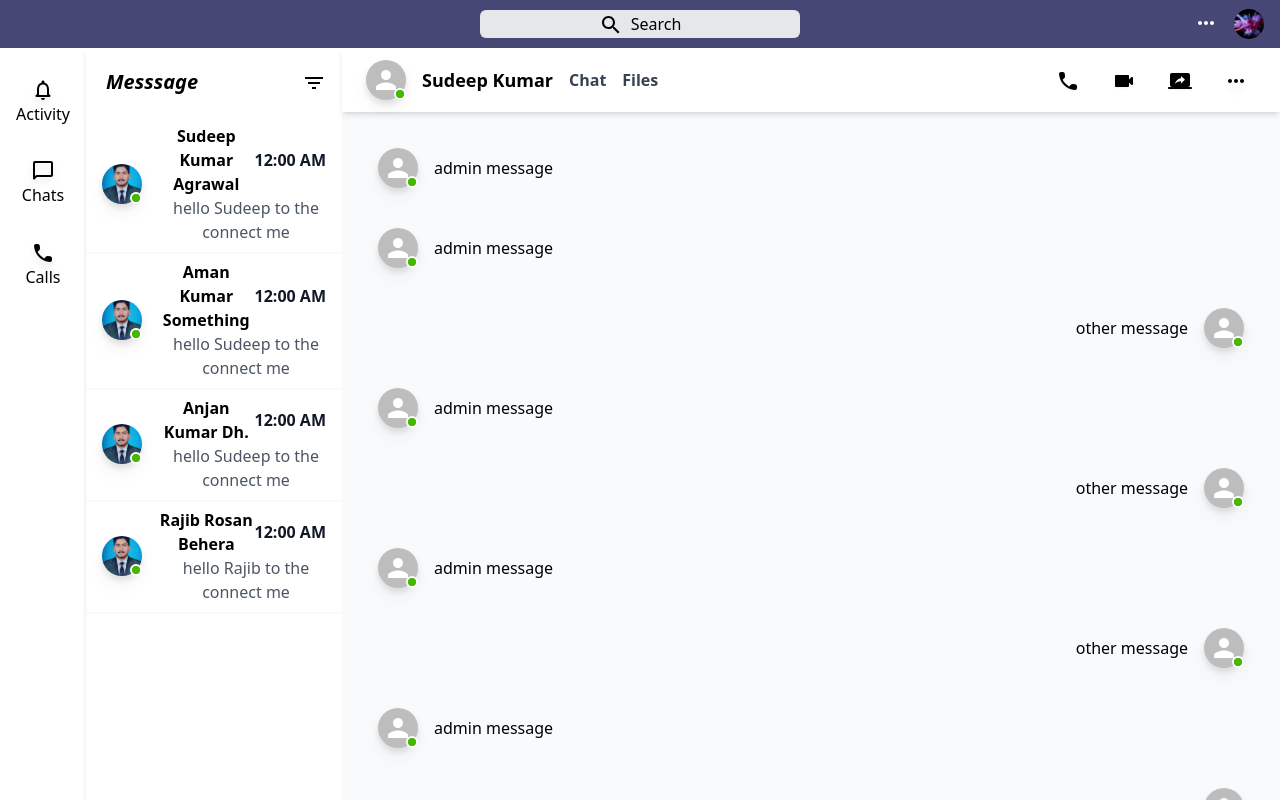
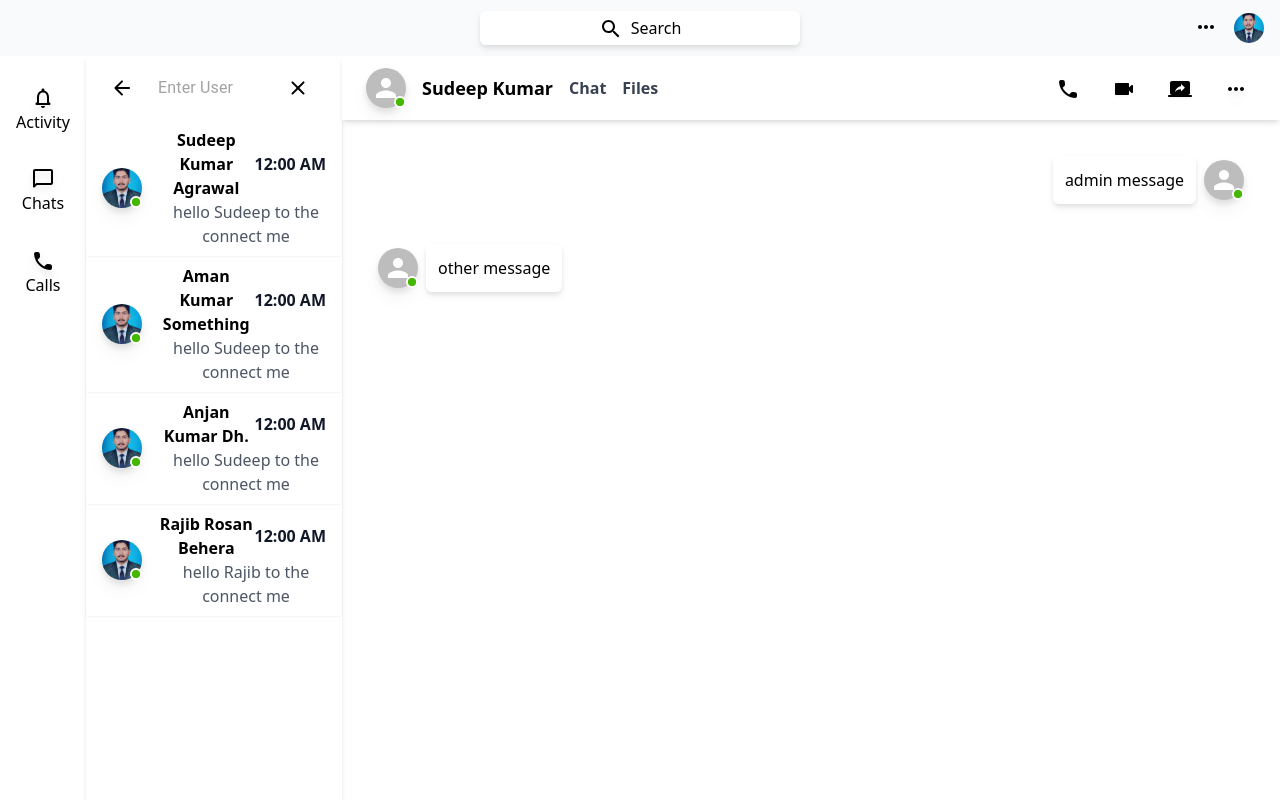
Before and after one commit to Sudeep-kr-1999/Connect-Me, a React (Create React App) app: page / in a window 1280 px wide. Both pictures are taken after a click on the element 314 px from the left and 82 px from the top of the page. Shown: the top 800 px of the page. Built offline with nearby package versions, Linux system fonts and the light colour scheme.

Commit message:
Search box template fn added, message filter template fn added , chat text scroll behaviour modified

```diff
--- a/src/components/AdminMessageBox/AdminMessageBox.tsx
+++ b/src/components/AdminMessageBox/AdminMessageBox.tsx
@@ -33,7 +33,10 @@ const StyledBadge = styled(Badge)(({ theme }) => ({
 
 export default function AdminMessageBox({}: Props) {
   return (
-    <div className="admin-message-box relative flex h-fit m-2 p-2 justify-start items-center">
+    <div className="admin-message-box relative flex h-fit m-2 p-2 justify-end items-center">
+      <span className="admin-message relative block p-3 m-1 rounded-md bg-white drop-shadow-md font-medium">
+        admin message
+      </span>
       <span className="admin-avatar relative block m-1">
         <StyledBadge
           overlap="circular"
@@ -43,9 +46,6 @@ export default function AdminMessageBox({}: Props) {
           <Avatar alt="Sudeep Kumar" src="" className="drop-shadow-lg"></Avatar>
         </StyledBadge>
       </span>
-      <span className="admin-message relative block p-2 m-1 rounded-md">
-        admin message
-      </span>
     </div>
   );
 }
--- a/src/components/ChatBox/ChatBox.tsx
+++ b/src/components/ChatBox/ChatBox.tsx
@@ -47,7 +47,7 @@ const StyledBadge = styled(Badge)(({ theme }) => ({
 
 export default function ChatBox({}: Props) {
   return (
-    <div className="chat-menu relative flex flex-col flex-1 h-[56em] bg-slate-50">
+    <div className="chat-menu relative flex flex-col flex-1 h-[56em]">
       {/* top section  */}
       <div className="topSection relative flex justify-between p-1 px-4 items-center shadow-md bg-white">
         <div className="top-left relative flex items-center">
@@ -102,22 +102,6 @@ export default function ChatBox({}: Props) {
       <div className="message-section relative flex flex-1 flex-col p-4 overflow-y-scroll">
         {/* if message from admin then in the right  */}
         <AdminMessageBox />
-        <AdminMessageBox />
-        {/* if message from other user then in the left  */}
-        <OtherUserMessageBox />
-        <AdminMessageBox />
-        <OtherUserMessageBox />
-        <AdminMessageBox />
-        <OtherUserMessageBox />
-        <AdminMessageBox />
-        <OtherUserMessageBox />
-        <AdminMessageBox />
-        <OtherUserMessageBox />
-        <AdminMessageBox />
-        <OtherUserMessageBox />
-        <AdminMessageBox />
-        <OtherUserMessageBox />
-        <AdminMessageBox />
         <OtherUserMessageBox />
       </div>
       {/* lower section  */}
@@ -131,10 +115,11 @@ export default function ChatBox({}: Props) {
               fullWidth
               placeholder="Type a Message"
               multiline
+              maxRows={10}
               InputProps={{ disableUnderline: true }}
             />
           </div>
-          <div className="options-container relative flex">
+          <div className="options-container relative self-end justify-self-center flex pb-2">
             <span className="emoji-icon relative block m-2">
               <EmojiEmotionsOutlinedIcon />
             </span>
@@ -146,7 +131,7 @@ export default function ChatBox({}: Props) {
             </span>
           </div>
         </div>
-        <span className="send-button-container relative block m-2">
+        <span className="send-button-container relative block m-2 self-end justify-self-center pb-4">
           <SendOutlinedIcon />
         </span>
       </div>
--- a/src/components/ChatList/ChatList.tsx
+++ b/src/components/ChatList/ChatList.tsx
@@ -1,26 +1,57 @@
 import FilterListIcon from "@mui/icons-material/FilterList";
 import ChatUser from "../ChatUser/ChatUser";
 import { DemoUserData } from "../DemoData/DemoData";
+import ClearRoundedIcon from "@mui/icons-material/ClearRounded";
+import { TextField } from "@mui/material";
+import ArrowBackRoundedIcon from "@mui/icons-material/ArrowBackRounded";
+import { useState } from "react";
 
 type Props = {};
-
+type isFilterActive = boolean;
 export default function ChatList({}: Props) {
+  const [isFilterActive, setisFilterActive] = useState<isFilterActive>(false);
   return (
     <div className="chatlist-menu relative flex flex-col basis-[20%] h-auto shadow-md">
       <div className="chat-bar relative flex w-full">
+        {isFilterActive ? (
+          <>
+            <div className="filter-textfield relative flex flex-1 justify-center items-center bg-white rounded-md p-2">
+              <span className="back-button relative flex items-center justify-center ml-4" onClick={()=>setisFilterActive(false)}>
+                <ArrowBackRoundedIcon />
+              </span>
+              <div className="textfield-container relative flex flex-1 m-2 px-4 text-sm">
+                <TextField
+                  id="standard-basic"
+                  label=""
+                  variant="standard"
+                  fullWidth
+                  placeholder="Enter User"
+                  autoFocus
+                  InputProps={{ disableUnderline: true }}
+                />
+                <span className="clear-text-button relative flex items-center ml-4">
+                  <ClearRoundedIcon />
+                </span>
+              </div>
+            </div>
+          </>
+        ) : (
+          <>
             <div className="chat-label-container relative flex">
               <span className="chat-label relative block text-xl italic text-black font-bold m-5">
                 Messsage
               </span>
-          {/* <div className="chat-search-field">
-          chat search field
-        </div> */}
             </div>
             <div className="chat-menu-icon absolute items-center right-4 flex h-full justify-center">
-          <div className="chat-search relative block ">
+              <div
+                className="chat-search relative block"
+                onClick={() => setisFilterActive(true)}
+              >
                 <FilterListIcon />
               </div>
             </div>
+          </>
+        )}
       </div>
       <div className="chat-user-container relative flex flex-col">
         {DemoUserData.map((chatuser) => (
--- a/src/components/OtherUserMessageBox/OtherUserMessageBox.tsx
+++ b/src/components/OtherUserMessageBox/OtherUserMessageBox.tsx
@@ -33,10 +33,7 @@ const StyledBadge = styled(Badge)(({ theme }) => ({
 
 export default function OtherUserMessageBox({}: Props) {
   return (
-    <div className="otheruser-message-box relative flex h-fit m-2 p-2 justify-end items-center ">
-      <span className="other-message relative block p-2 m-1 rounded-md">
-        other message
-      </span>
+    <div className="otheruser-message-box relative flex h-fit m-2 p-2 justify-start items-center ">
       <span className="otheruser-avatar relative block m-1">
         <StyledBadge
           overlap="circular"
@@ -46,6 +43,9 @@ export default function OtherUserMessageBox({}: Props) {
           <Avatar alt="Sudeep Kumar" src="" className="drop-shadow-lg"></Avatar>
         </StyledBadge>
       </span>
+      <span className="other-message relative block p-3 m-1 rounded-md bg-white drop-shadow-md font-medium">
+        other message
+      </span>
     </div>
   );
 }
--- a/src/components/TopBar/TopBar.tsx
+++ b/src/components/TopBar/TopBar.tsx
@@ -1,29 +1,76 @@
-import Avatar from '@mui/material/Avatar';
-import SearchIcon from '@mui/icons-material/Search';
-import MoreHorizIcon from '@mui/icons-material/MoreHoriz';
-import demoImage from './assets/demo.jpg';
-type Props = {}
-export default function TopBar({ }: Props) {
+import Avatar from "@mui/material/Avatar";
+import SearchIcon from "@mui/icons-material/Search";
+import MoreHorizIcon from "@mui/icons-material/MoreHoriz";
+import demoImage from "./assets/demo.jpg";
+import { TextField } from "@mui/material";
+import { useState } from "react";
+import ClearRoundedIcon from "@mui/icons-material/ClearRounded";
+import ArrowBackRoundedIcon from "@mui/icons-material/ArrowBackRounded";
+
+type Props = {};
+type SearchActiveState = boolean;
+export default function TopBar({}: Props) {
+  const [isSearchActive, setisSearchActive] =
+    useState<SearchActiveState>(false);
   return (
-    <div className="topbar relative flex h-12 bg-topbar items-center justify-center">
-      <div className="searchbox relative h-3/5 flex w-1/4 justify-center items-center bg-gray-200 rounded-md">
+    <div className="topbar relative flex h-14 bg-gray-50 items-center justify-center">
+      {isSearchActive ? (
+        // textfield
+        <>
+          <div className="search-textfield relative h-3/5 flex basis-1/3 justify-center items-center bg-white rounded-md drop-shadow-md">
+            <span
+              className="back-button relative flex items-center ml-4"
+              onClick={(e) => setisSearchActive(false)}
+            >
+              <ArrowBackRoundedIcon />
+            </span>
+            <div className="textfield-container relative flex flex-1 m-2 px-4 text-sm">
+              <TextField
+                id="standard-basic"
+                label=""
+                variant="standard"
+                fullWidth
+                placeholder="Enter what to Search?"
+                autoFocus
+                InputProps={{ disableUnderline: true }}
+              />
+              <span className="clear-text-button relative flex items-center ml-4">
+                <ClearRoundedIcon />
+              </span>
+            </div>
+          </div>
+        </>
+      ) : (
+        // searchbox
+        <>
+          <div
+            className="searchbox relative h-3/5 flex w-1/4 justify-center items-center bg-white rounded-md drop-shadow-md"
+            onClick={(e) => setisSearchActive(true)}
+          >
             <div className="icon relative icon block mr-2 text-black">
-          <SearchIcon/>
+              <SearchIcon />
             </div>
             <div className="label relative block text-black">
               <label htmlFor="search">Search</label>
             </div>
           </div>
+        </>
+      )}
+
       <div className="account-setting absolute right-4 flex justify-end">
-        <div className="options-button relative text-white mr-4 item">
-          <MoreHorizIcon/>
+        <div className="options-button relative text-black mr-4 item">
+          <MoreHorizIcon />
         </div>
         <div className="avatar relative text-white">
-          <Avatar alt="Remy Sharp" src={demoImage} sx={{ width: 30, height: 30 }}>
+          <Avatar
+            alt="Remy Sharp"
+            src={demoImage}
+            sx={{ width: 30, height: 30 }}
+          >
             SK
           </Avatar>
         </div>
       </div>
     </div>
-  )
+  );
 }
```
Also changed, not shown: src/components/TopBar/assets/demo.jpg. Lines whose indentation alone changed are shown as unchanged.
